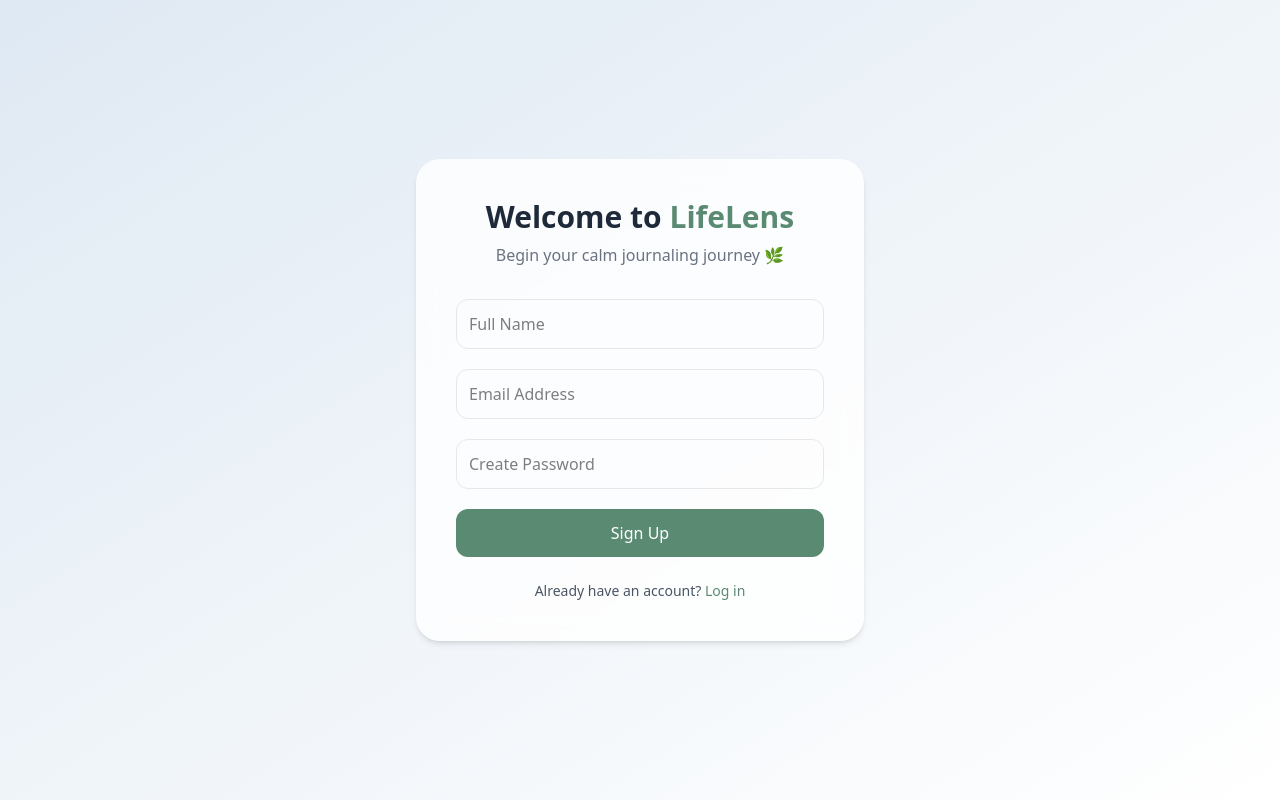
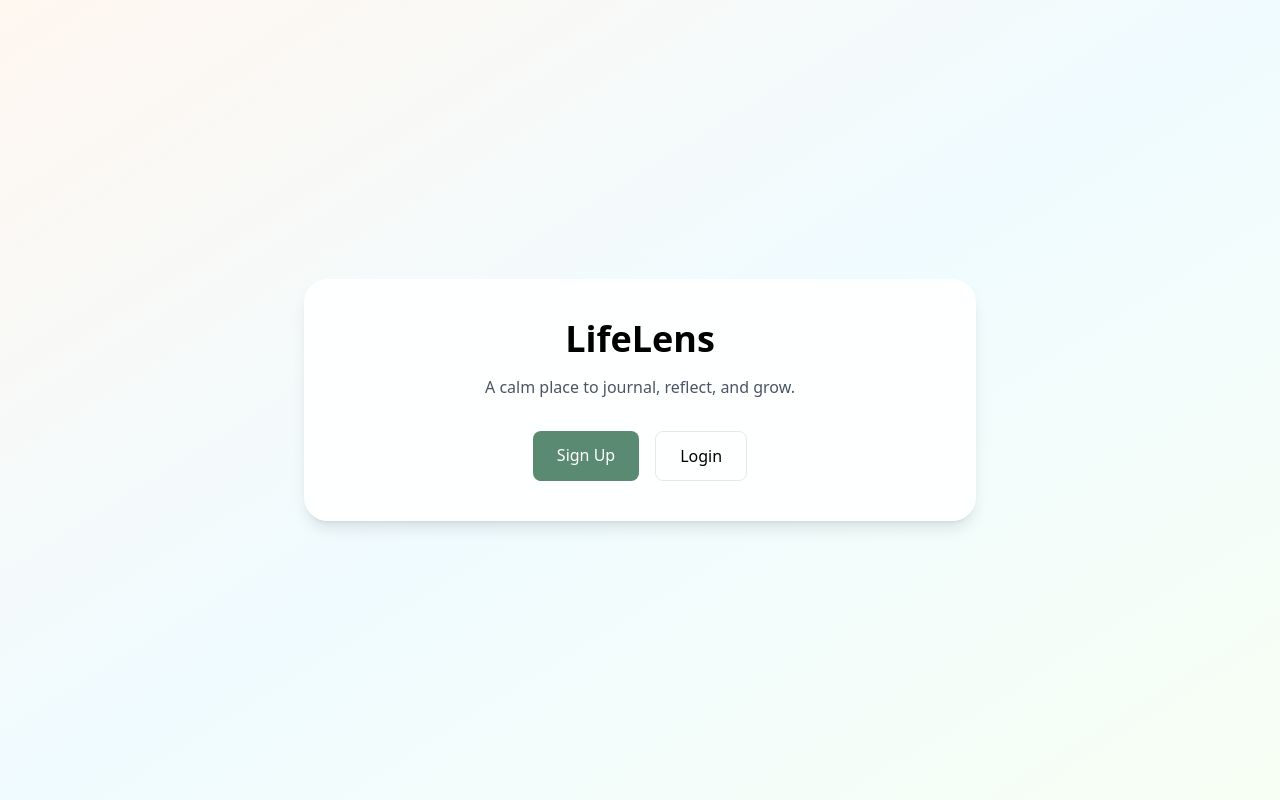
Before and after one commit to tejuuu-7774/LIFELENS-01, a React (Vite) app in the folder lifelens-frontend/: page / in a window 1280 px wide. Built offline with nearby package versions, Linux system fonts and the light colour scheme.

Commit message:
Made it ready for frontend testing.

```diff
--- a/lifelens-frontend/src/App.jsx
+++ b/lifelens-frontend/src/App.jsx
@@ -1,4 +1,5 @@
 import { Routes, Route } from "react-router-dom";
+import LandingPage from "./pages/LandingPage";
 import Login from "./pages/Login";
 import Signup from "./pages/Signup";
 import Dashboard from "./pages/Dashboard";
@@ -7,7 +8,8 @@ import ProtectedRoute from "./components/ProtectedRoute";
 function App() {
   return (
     <Routes>
-      <Route path="/" element={<Signup />} />
+      <Route path="/" element={<LandingPage />} />
+      <Route path="/signup" element={<Signup />} />
       <Route path="/login" element={<Login />} />
 
       {/* Protected Route */}
--- a/lifelens-frontend/src/components/ProtectedRoute.jsx
+++ b/lifelens-frontend/src/components/ProtectedRoute.jsx
@@ -1,8 +1,8 @@
 import { Navigate } from "react-router-dom";
 
 const ProtectedRoute = ({ children }) => {
-  const token = localStorage.getItem("token");
-  return token ? children : <Navigate to="/login" />;
+  const isLoggedIn = localStorage.getItem("isLoggedIn") === "true";
+  return isLoggedIn ? children : <Navigate to="/login" replace />;
 };
 
 export default ProtectedRoute;
--- a/lifelens-frontend/src/pages/Dashboard.jsx
+++ b/lifelens-frontend/src/pages/Dashboard.jsx
@@ -1,17 +1,29 @@
 import React from "react";
 import { useNavigate } from "react-router-dom";
+import api from "../utils/api";
 
 const Dashboard = () => {
   const navigate = useNavigate();
 
-  const handleLogout = () => {
-    localStorage.removeItem("token");
-    navigate("/login");
+  const handleLogout = async () => {
+    try {
+      await api.post("/api/auth/logout"); // clears cookie on server
+    } catch (err) {
+      // ignore errors but continue clearing client state
+      console.error("Logout error:", err?.response?.data || err.message);
+    } finally {
+      localStorage.removeItem("isLoggedIn");
+      localStorage.removeItem("lifelens_user");
+      // navigate replace so back can't go to dashboard
+      navigate("/login", { replace: true });
+    }
   };
+
+  const user = JSON.parse(localStorage.getItem("lifelens_user") || "{}");
 
   return (
     <div className="flex flex-col items-center justify-center min-h-screen bg-gradient-to-br from-[#A1C4FD] to-[#C2E9FB]">
-      <h1 className="text-3xl font-bold mb-6">Welcome to your Dashboard</h1>
+      <h1 className="text-3xl font-bold mb-6">Welcome {user.name || "to your Dashboard"}</h1>
       <button
         onClick={handleLogout}
         className="px-6 py-2 bg-blue-500 text-white rounded-lg hover:bg-blue-600 transition"
--- /dev/null
+++ b/lifelens-frontend/src/pages/LandingPage.jsx
@@ -0,0 +1,36 @@
+import React, { useEffect } from "react";
+import { Link, useNavigate } from "react-router-dom";
+
+export default function LandingPage() {
+  const navigate = useNavigate();
+
+  useEffect(() => {
+    if (localStorage.getItem("isLoggedIn") === "true") {
+      navigate("/dashboard", { replace: true });
+    }
+  }, [navigate]);
+
+  return (
+    <div className="min-h-screen flex items-center justify-center bg-gradient-to-br from-[#fff7f0] via-[#f0fbff] to-[#f7fff4]">
+      <div className="max-w-2xl w-full p-10 bg-white/90 backdrop-blur-md rounded-3xl shadow-lg text-center">
+        <h1 className="text-4xl font-bold mb-4">LifeLens</h1>
+        <p className="text-gray-600 mb-8">A calm place to journal, reflect, and grow.</p>
+
+        <div className="flex gap-4 justify-center">
+          <Link
+            to="/signup"
+            className="px-6 py-3 bg-[#5B8A72] text-white rounded-lg hover:bg-[#497660] transition"
+          >
+            Sign Up
+          </Link>
+          <Link
+            to="/login"
+            className="px-6 py-3 border border-gray-200 rounded-lg hover:underline transition"
+          >
+            Login
+          </Link>
+        </div>
+      </div>
+    </div>
+  );
+}
--- a/lifelens-frontend/src/pages/Login.jsx
+++ b/lifelens-frontend/src/pages/Login.jsx
@@ -1,12 +1,19 @@
-import { useState } from "react";
+import { useState, useEffect } from "react";
 import { useNavigate, Link } from "react-router-dom";
-import axios from "axios";
+import api from "../utils/api";
 
 export default function Login() {
   const navigate = useNavigate();
   const [formData, setFormData] = useState({ email: "", password: "" });
   const [error, setError] = useState("");
   const [loading, setLoading] = useState(false);
+
+  // If already logged in, redirect to dashboard (prevent back)
+  useEffect(() => {
+    if (localStorage.getItem("isLoggedIn") === "true") {
+      navigate("/dashboard", { replace: true });
+    }
+  }, [navigate]);
 
   const handleChange = (e) => {
     setFormData({ ...formData, [e.target.name]: e.target.value });
@@ -17,10 +24,12 @@ export default function Login() {
     e.preventDefault();
     setLoading(true);
     try {
-      const res = await axios.post("http://localhost:3000/api/auth/login", formData);
-      localStorage.setItem("token", res.data.token);
+      const res = await api.post("/api/auth/login", formData);
+      // backend sets httpOnly cookie; use a flag locally for routing/session UI
+      localStorage.setItem("isLoggedIn", "true");
+      localStorage.setItem("lifelens_user", JSON.stringify(res.data.user || {}));
       alert("Welcome back 🌸");
-      navigate("/dashboard");
+      navigate("/dashboard", { replace: true });
     } catch (err) {
       setError(err.response?.data?.message || "Invalid credentials");
     } finally {
@@ -52,6 +61,7 @@ export default function Login() {
             value={formData.email}
             onChange={handleChange}
             className="w-full border border-gray-200 rounded-xl p-3 focus:ring-2 focus:ring-[#A8DADC] focus:outline-none transition"
+            required
           />
           <input
             type="password"
@@ -60,6 +70,7 @@ export default function Login() {
             value={formData.password}
             onChange={handleChange}
             className="w-full border border-gray-200 rounded-xl p-3 focus:ring-2 focus:ring-[#A8DADC] focus:outline-none transition"
+            required
           />
 
           <button
@@ -77,7 +88,7 @@ export default function Login() {
 
         <p className="text-center text-gray-600 text-sm mt-6">
           Don’t have an account?{" "}
-          <Link to="/" className="text-[#5B8A72] font-medium hover:underline">
+          <Link to="/signup" className="text-[#5B8A72] font-medium hover:underline">
             Sign up
           </Link>
         </p>
--- a/lifelens-frontend/src/pages/Signup.jsx
+++ b/lifelens-frontend/src/pages/Signup.jsx
@@ -1,12 +1,19 @@
-import { useState } from "react";
+import { useState, useEffect } from "react";
 import { useNavigate, Link } from "react-router-dom";
-import axios from "axios";
+import api from "../utils/api";
 
 export default function Signup() {
   const navigate = useNavigate();
   const [formData, setFormData] = useState({ name: "", email: "", password: "" });
   const [error, setError] = useState("");
   const [loading, setLoading] = useState(false);
+
+  // If already logged in, redirect to dashboard
+  useEffect(() => {
+    if (localStorage.getItem("isLoggedIn") === "true") {
+      navigate("/dashboard", { replace: true });
+    }
+  }, [navigate]);
 
   const handleChange = (e) => {
     setFormData({ ...formData, [e.target.name]: e.target.value });
@@ -17,9 +24,10 @@ export default function Signup() {
     e.preventDefault();
     setLoading(true);
     try {
-      await axios.post("http://localhost:3000/api/auth/signup", formData);
+      await api.post("/api/auth/signup", formData);
+      // After signup, redirect to login page (replace history so back doesn't go to signup)
       alert("Signup successful! Please log in.");
-      navigate("/login");
+      navigate("/login", { replace: true });
     } catch (err) {
       setError(err.response?.data?.message || "Something went wrong");
     } finally {
@@ -51,6 +59,7 @@ export default function Signup() {
             value={formData.name}
             onChange={handleChange}
             className="w-full border border-gray-200 rounded-xl p-3 focus:ring-2 focus:ring-[#A8DADC] focus:outline-none transition"
+            required
           />
           <input
             type="email"
@@ -59,6 +68,7 @@ export default function Signup() {
             value={formData.email}
             onChange={handleChange}
             className="w-full border border-gray-200 rounded-xl p-3 focus:ring-2 focus:ring-[#A8DADC] focus:outline-none transition"
+            required
           />
           <input
             type="password"
@@ -67,6 +77,7 @@ export default function Signup() {
             value={formData.password}
             onChange={handleChange}
             className="w-full border border-gray-200 rounded-xl p-3 focus:ring-2 focus:ring-[#A8DADC] focus:outline-none transition"
+            required
           />
 
           <button
--- /dev/null
+++ b/lifelens-frontend/src/utils/api.js
@@ -0,0 +1,8 @@
+import axios from "axios";
+
+const api = axios.create({
+  baseURL: import.meta.env.VITE_API_BASE_URL || "https://lifelens-01.onrender.com",
+  withCredentials: true,
+});
+
+export default api;
```
Also changed, not shown: 1 other file (tests, documents, lock files or other folders).
